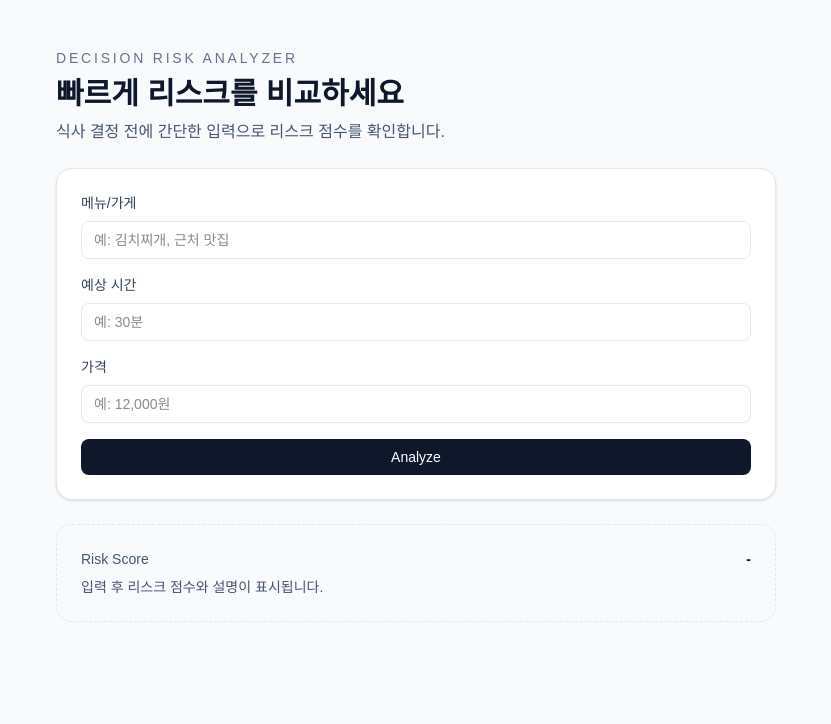
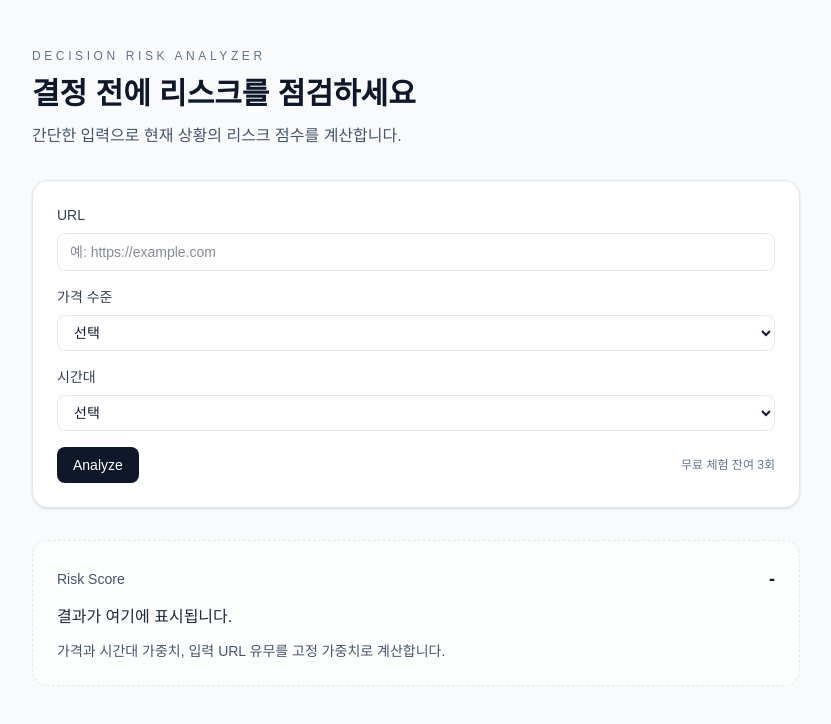
Before and after one commit to chohyunwoo/Decision_Risk_Analyzer, a Next.js app in the folder frontend/: page / in a window 1280 px wide. Shown: the top 724 px of the page, without its empty margins (224-1055 px from the left). Built offline with nearby package versions, Linux system fonts and the light colour scheme.

Commit message:
feat: page

```diff
--- a/frontend/app/page.tsx
+++ b/frontend/app/page.tsx
@@ -1,52 +1,174 @@
+"use client";
+
+import { useEffect, useMemo, useState } from "react";
+
+type PriceLevel = "low" | "mid" | "high" | "";
+type TimeOfDay = "off-peak" | "peak" | "";
+
+const TRIAL_KEY = "dra_trial_count_v1";
+const MAX_TRIALS = 3;
+
+function computeRiskScore(url: string, price: PriceLevel, time: TimeOfDay) {
+  let score = 0;
+
+  if (url.trim().length > 0) {
+    score += 20;
+  }
+
+  if (price === "low") score += 10;
+  if (price === "mid") score += 30;
+  if (price === "high") score += 50;
+
+  if (time === "off-peak") score += 10;
+  if (time === "peak") score += 30;
+
+  return Math.min(score, 100);
+}
+
+function riskLabel(score: number) {
+  if (score < 40) return "낮은 리스크";
+  if (score < 70) return "보통 리스크";
+  return "높은 리스크";
+}
+
 export default function Home() {
+  const [url, setUrl] = useState("");
+  const [price, setPrice] = useState<PriceLevel>("");
+  const [time, setTime] = useState<TimeOfDay>("");
+  const [score, setScore] = useState<number | null>(null);
+  const [message, setMessage] = useState("");
+  const [trialCount, setTrialCount] = useState(0);
+
+  useEffect(() => {
+    const stored = localStorage.getItem(TRIAL_KEY);
+    const parsed = stored ? Number.parseInt(stored, 10) : 0;
+    setTrialCount(Number.isNaN(parsed) ? 0 : parsed);
+  }, []);
+
+  const remainingTrials = useMemo(
+    () => Math.max(0, MAX_TRIALS - trialCount),
+    [trialCount],
+  );
+
+  const handleAnalyze = () => {
+    setMessage("");
+
+    if (!url.trim() || !price || !time) {
+      setMessage("모든 항목을 입력해 주세요.");
+      return;
+    }
+
+    if (trialCount >= MAX_TRIALS) {
+      setMessage("무료 체험 3회가 모두 소진되었습니다.");
+      return;
+    }
+
+    const nextCount = trialCount + 1;
+    localStorage.setItem(TRIAL_KEY, String(nextCount));
+    setTrialCount(nextCount);
+
+    setScore(computeRiskScore(url, price, time));
+  };
+
   return (
-    <main className="mx-auto flex min-h-screen max-w-3xl flex-col gap-6 px-6 py-12">
-      <header className="space-y-2">
-        <p className="text-sm uppercase tracking-[0.2em] text-slate-500">
+    <main className="min-h-screen bg-slate-50 px-6 py-12 text-slate-900">
+      <div className="mx-auto flex w-full max-w-3xl flex-col gap-8">
+        <header className="space-y-3">
+          <p className="text-xs uppercase tracking-[0.3em] text-slate-500">
             Decision Risk Analyzer
           </p>
-        <h1 className="text-3xl font-semibold text-slate-900">
-          빠르게 리스크를 비교하세요
-        </h1>
+          <h1 className="text-3xl font-semibold">결정 전에 리스크를 점검하세요</h1>
           <p className="text-slate-600">
-          식사 결정 전에 간단한 입력으로 리스크 점수를 확인합니다.
+            간단한 입력으로 현재 상황의 리스크 점수를 계산합니다.
           </p>
         </header>
 
-      <section className="grid gap-4 rounded-2xl border border-slate-200 bg-white p-6 shadow-sm">
+        <section className="rounded-2xl border border-slate-200 bg-white p-6 shadow-sm">
+          <form
+            className="grid gap-4"
+            onSubmit={(event) => {
+              event.preventDefault();
+              handleAnalyze();
+            }}
+          >
             <div className="grid gap-2">
-          <label className="text-sm font-medium text-slate-700">메뉴/가게</label>
+              <label className="text-sm font-medium text-slate-700">
+                URL
+              </label>
               <input
                 className="rounded-lg border border-slate-200 px-3 py-2 text-sm outline-none transition focus:border-slate-400"
-            placeholder="예: 김치찌개, 근처 맛집"
+                placeholder="예: https://example.com"
+                value={url}
+                onChange={(event) => setUrl(event.target.value)}
               />
             </div>
+
             <div className="grid gap-2">
-          <label className="text-sm font-medium text-slate-700">예상 시간</label>
-          <input
+              <label className="text-sm font-medium text-slate-700">
+                가격 수준
+              </label>
+              <select
                 className="rounded-lg border border-slate-200 px-3 py-2 text-sm outline-none transition focus:border-slate-400"
-            placeholder="예: 30분"
-          />
+                value={price}
+                onChange={(event) => setPrice(event.target.value as PriceLevel)}
+              >
+                <option value="">선택</option>
+                <option value="low">낮음</option>
+                <option value="mid">중간</option>
+                <option value="high">높음</option>
+              </select>
             </div>
+
             <div className="grid gap-2">
-          <label className="text-sm font-medium text-slate-700">가격</label>
-          <input
+              <label className="text-sm font-medium text-slate-700">
+                시간대
+              </label>
+              <select
                 className="rounded-lg border border-slate-200 px-3 py-2 text-sm outline-none transition focus:border-slate-400"
-            placeholder="예: 12,000원"
-          />
+                value={time}
+                onChange={(event) => setTime(event.target.value as TimeOfDay)}
+              >
+                <option value="">선택</option>
+                <option value="off-peak">비수기</option>
+                <option value="peak">피크</option>
+              </select>
             </div>
-        <button className="rounded-lg bg-slate-900 px-4 py-2 text-sm font-medium text-white transition hover:bg-slate-800">
+
+            <div className="flex flex-col gap-2 sm:flex-row sm:items-center sm:justify-between">
+              <button
+                type="submit"
+                className="rounded-lg bg-slate-900 px-4 py-2 text-sm font-medium text-white transition hover:bg-slate-800"
+              >
                 Analyze
               </button>
+              <span className="text-xs text-slate-500">
+                무료 체험 잔여 {remainingTrials}회
+              </span>
+            </div>
+          </form>
+
+          {message && (
+            <p className="mt-4 rounded-lg bg-slate-100 px-3 py-2 text-sm text-slate-700">
+              {message}
+            </p>
+          )}
         </section>
 
-      <section className="grid gap-2 rounded-2xl border border-dashed border-slate-200 p-6 text-sm text-slate-600">
+        <section className="grid gap-3 rounded-2xl border border-dashed border-slate-200 bg-white/70 p-6 text-sm text-slate-600">
           <div className="flex items-center justify-between">
             <span>Risk Score</span>
-          <span className="font-semibold text-slate-900">-</span>
+            <span className="text-lg font-semibold text-slate-900">
+              {score ?? "-"}
+            </span>
           </div>
-        <p>입력 후 리스크 점수와 설명이 표시됩니다.</p>
+          <p className="text-base font-medium text-slate-800">
+            {score === null ? "결과가 여기에 표시됩니다." : riskLabel(score)}
+          </p>
+          <p>
+            가격과 시간대 가중치, 입력 URL 유무를 고정 가중치로 계산합니다.
+          </p>
         </section>
+      </div>
     </main>
   );
 }
```
Lines whose indentation alone changed are shown as unchanged.
